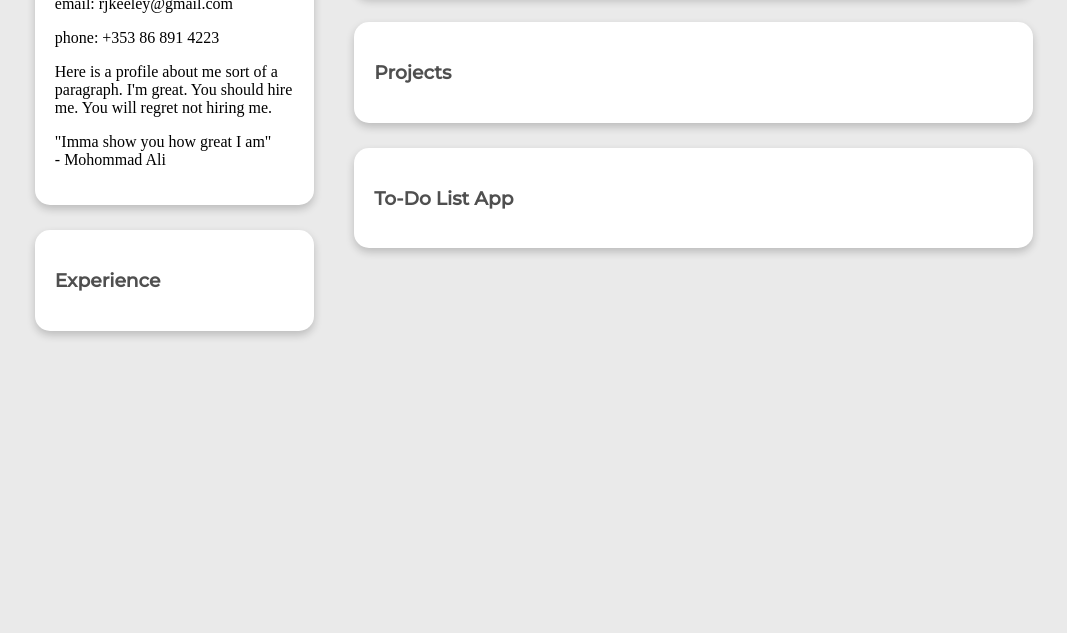
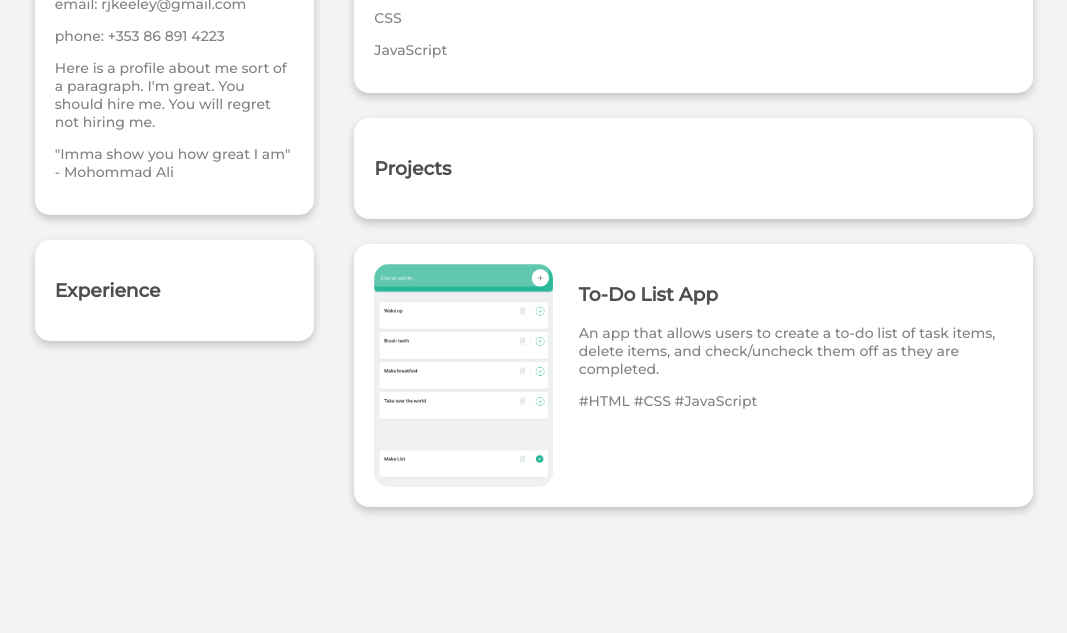
Before and after one commit to RossKeeley/portfolio-flexbox, a plain HTML site: page index.html in a window 1280 px wide. Shown: the part 167-800 px from the top of the page, without its empty margins (106-1173 px from the left). Drawn offline with Linux system fonts and the light colour scheme.

Commit message:
Added image and info to project card

```diff
--- a/index.html
+++ b/index.html
@@ -34,12 +34,24 @@
   <div class="flex-item-right">
     <div class="card">
       <h3>Skills</h3>
+      <p>HTML</p>
+      <p>CSS</p>
+      <p>JavaScript</p>
     </div>
     <div class="card">
       <h3>Projects</h3>
     </div>
-    <div class="card">
-      <h3>To-Do List App</h3>
+    <div class="card" id="project-card">
+      <div class="flex-container">
+        <div class="flex-item-left-project-card">
+          <img src="to-do-app.png" id="to-do-img" alt="">
+        </div>
+        <div class="flex-item-right-project-card">
+          <h3>To-Do List App</h3>
+          <p>An app that allows users to create a to-do list of task items, delete items, and check/uncheck them off as they are completed.</p>
+          <p>#HTML #CSS #JavaScript</p>
+        </div>
+      </div>
     </div>
   </div>
 </div>
--- a/style.css
+++ b/style.css
@@ -1,6 +1,6 @@
 
 body {
-  background-color: #EAEAEA;
+  background-color: #F3F3F3;
   margin: calc(100% * 0.05) calc(100% * 0.11)  0 calc(100% * 0.11);
 }
 
@@ -30,6 +30,12 @@ h3 {
   color: #4F4F4F;
 }
 
+p {
+  font-family: Montserrat;
+  font-size: 14px;
+  color: #828282;
+}
+
 .card {
   border-radius: 15px;
   box-shadow: 0 4px 8px 0 rgba(0, 0, 0, 0.2);
@@ -49,3 +55,29 @@ h3 {
 .flex-item-right .card {
   padding: 20px;
 }
+
+#to-do-img {
+  border-radius: 15px;
+  width: 100%;
+  height: 100%;
+  float: left;
+
+}
+
+#project-card {
+  display: flex;
+  flex-wrap: wrap;
+}
+
+.flex-container-project-card {
+
+}
+
+.flex-item-right-project-card {
+  width: 68%;
+  justify-content: center;
+}
+
+.flex-item-left-project-card {
+  width: 28%;
+}
```
Also changed, not shown: to-do-app.png (added).
